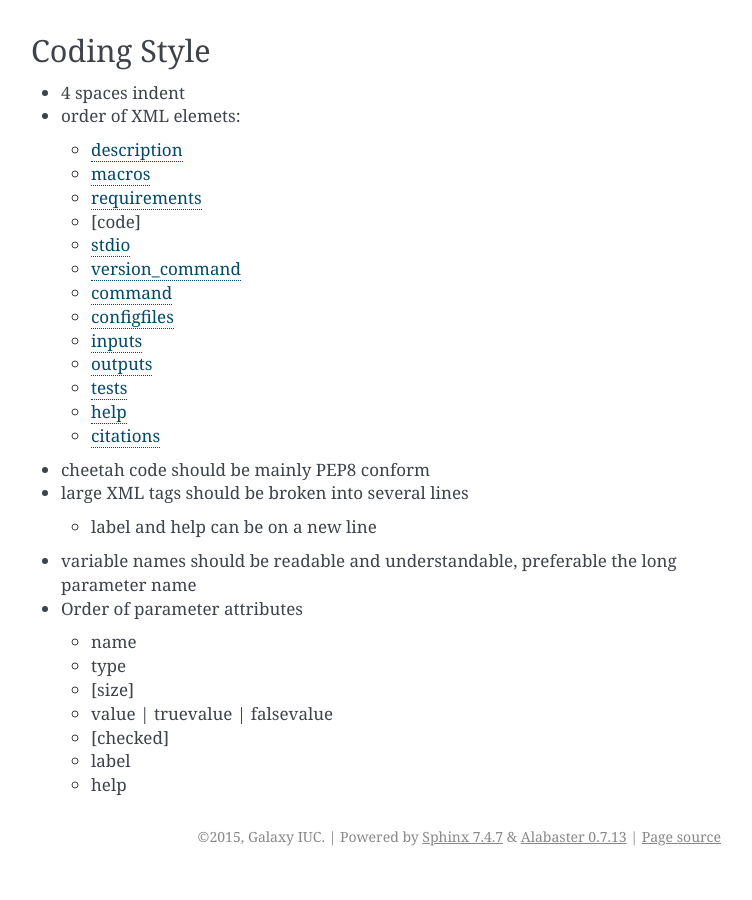
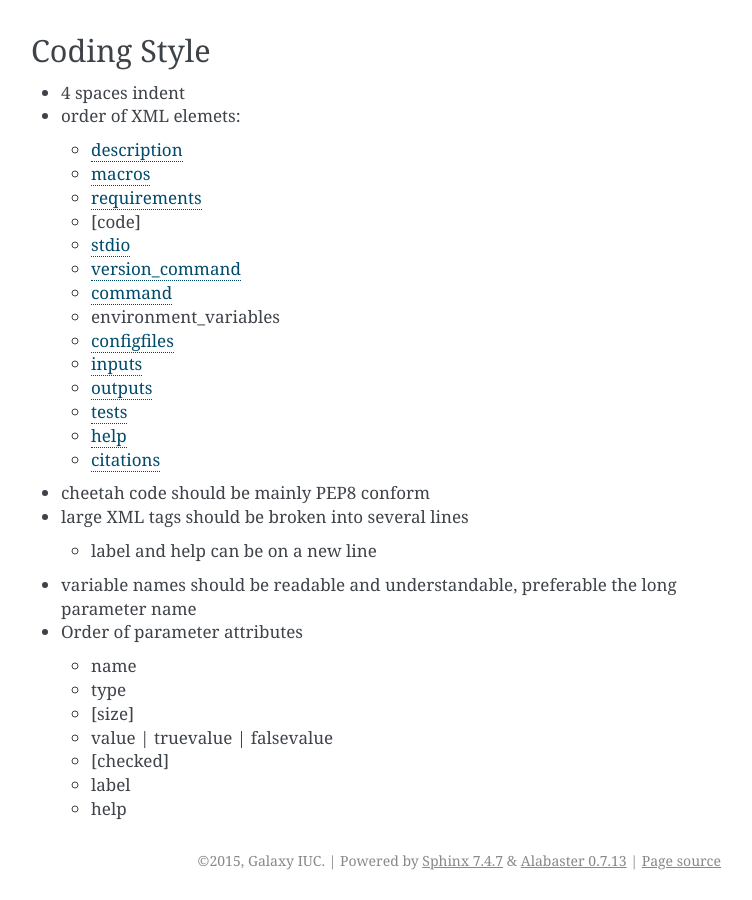
Before and after one commit to galaxy-iuc/standards, a Sphinx documentation site: the page built from docs/best_practices/tool_xml.rst, in a window 1280 px wide and 900 px high, scrolled down 2718 px. Shown: the whole window, without its empty margins (389-1141 px from the left). Built offline with Sphinx 7.4.7, drawn with Linux system fonts in a browser that asks for light colours; before the commit the page ends 3594 px from its top, so only the background shows below that.

Commit message:
Add ``environment_variables`` to best practice order list.

```diff
--- a/docs/best_practices/tool_xml.rst
+++ b/docs/best_practices/tool_xml.rst
@@ -146,6 +146,7 @@ Coding Style
   * `stdio`_
   * `version_command`_
   * `command`_
+  * environment_variables
   * `configfiles`_
   * `inputs`_
   * `outputs`_
```
